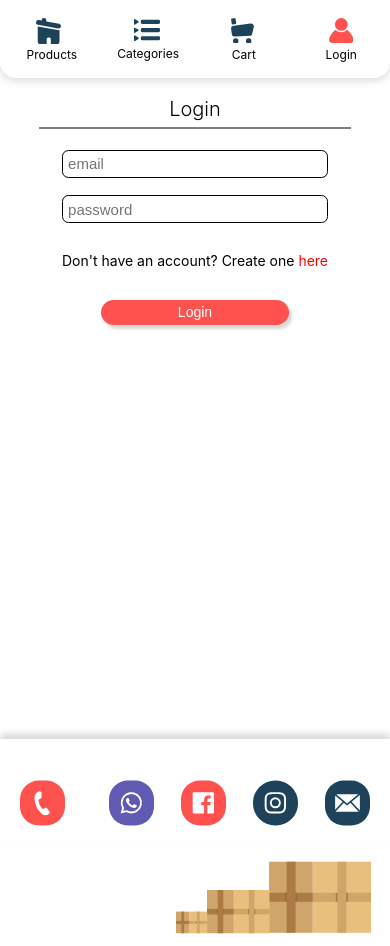
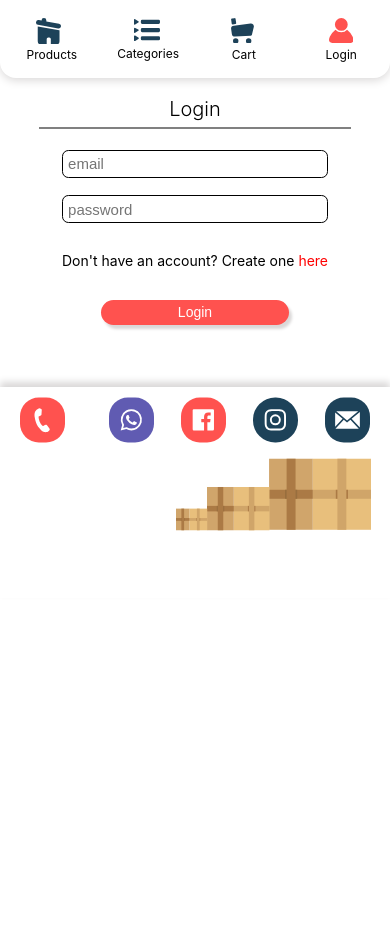
Before and after one commit to frankperez-github/elEncanto, a Next.js app: page /Login in a window 390 px wide. After the commit the page ends 844 px from the top, so only its background shows below. Built offline with nearby package versions, Linux system fonts and the light colour scheme.

Commit message:
Fotter Problem

```diff
--- a/styles/Desk.css
+++ b/styles/Desk.css
@@ -19,10 +19,6 @@ button:focus{
 }
 select:focus{
     outline: none;
-}
-.main{
-    position: relative;
-    top: 0;
 }
 
 /**************Animations************************/
@@ -136,8 +132,6 @@ select:focus{
     background-color: white !important;
     width: 100%;
     height: 12.5vh;
-    position: fixed;
-    bottom: 0%;
     display: flex;
     justify-content: space-between;
     box-shadow: 0px -5px 7px   rgb(218, 216, 216) !important;
@@ -228,7 +222,7 @@ button:hover{
     position: fixed;
     bottom: 25%;
     margin-bottom: -5%;
-    left: 6%;
+    left: 0%;
     width: 40%;
     display: flex;
     align-items: center;
@@ -254,7 +248,7 @@ button:hover{
     margin-left: 15% !important;
 }
 .arrow-pag{
-    margin-top: 7% !important;
+    margin-top: 3% !important;
 }
 .arrow-div{
     width: 10%;
@@ -1719,23 +1713,26 @@ select{
     .link-div{
         width: 28%;
     }
-
     .NavLink-div{
         flex-direction: column;
         justify-content: space-around;
     }
+    .pagination-bar{
+        left: 10%;
+        margin-bottom: 5%;
+    }
     .Footer{
+        position: relative;
+        bottom: 0;
         background-color: white;
         box-shadow: 0px -4px 10px   rgb(218, 216, 216);
-        position: absolute;
-        width: 100%;
-        bottom: 0;
+        height: 25vh;
     }
     .Networks_column{
         display: flex;
         justify-content: space-between;
         margin: 5% 5%;
-        padding-top: 5%;
+        padding-top: 2%;
         width: 90%;
     }
     .Search-div{
@@ -1779,8 +1776,8 @@ select{
     .selectedNumber{
         width: 10%;
         border-radius: 2rem;
+        padding-top: 0.6%;
         padding-left: 2.8%;
-        padding-top: 0.5%;
     }
     .CategoryName-div{
         margin-bottom: 5%;
@@ -1814,7 +1811,6 @@ select{
     .boxes{
         width: 50%;
         margin-left: 45%;
-        padding-top: 5%;
     }
     .networks-link{
         width: 13%;
```
Also changed, not shown: pages/_app.js (indentation only), pages/index.js (line endings or trailing spaces).
